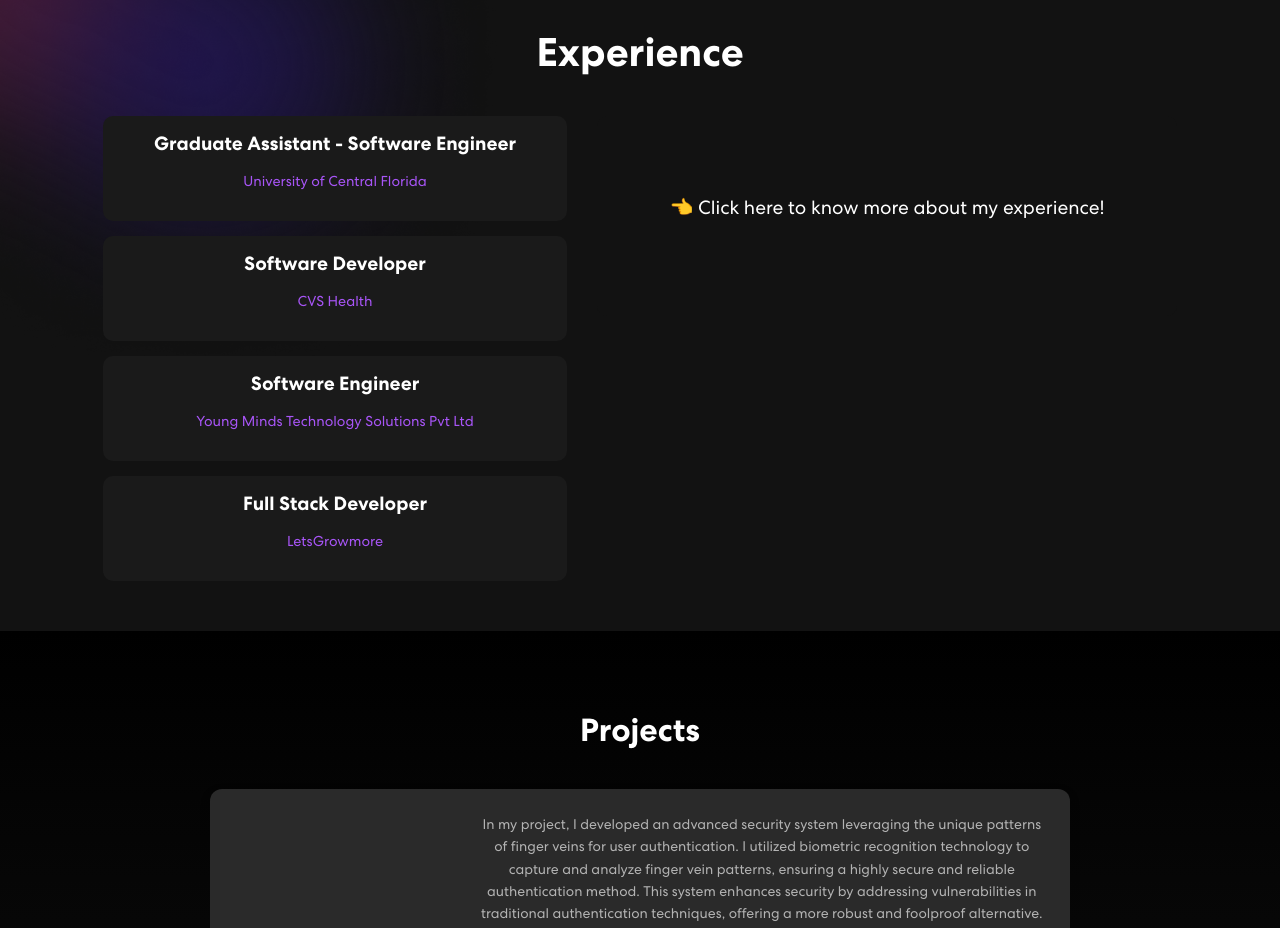
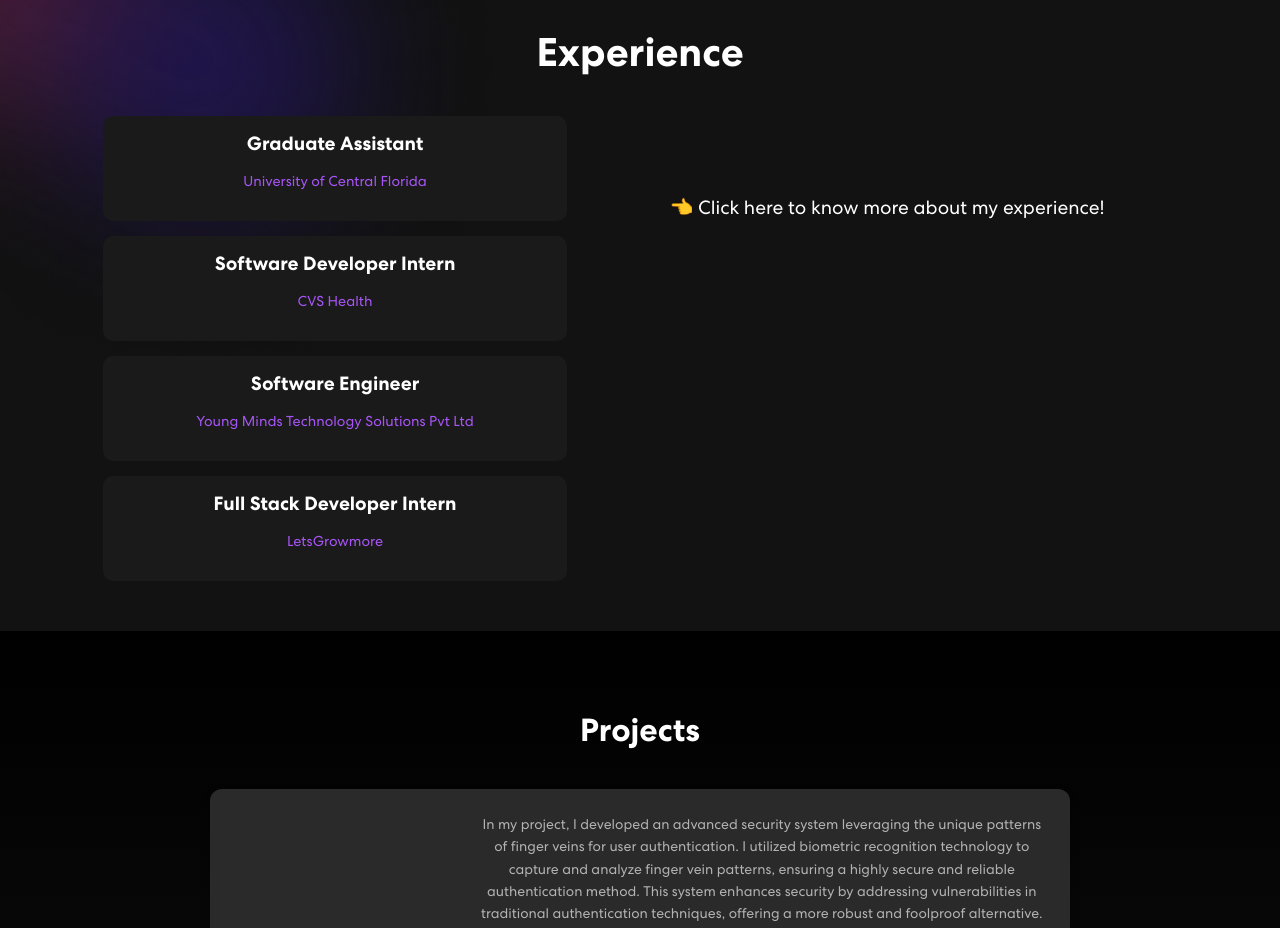
Before and after one commit to praveenkt2001/portfolio-website, a React (Create React App) app: page / in a window 1280 px wide. Shown: the part 1460-2388 px from the top of the page. Built offline with nearby package versions, Linux system fonts and the light colour scheme.

Commit message:
Update index1.js

```diff
--- a/src/constants/index1.js
+++ b/src/constants/index1.js
@@ -1,21 +1,21 @@
 export const EXPERIENCES = [
     {
-      year: " Aug 2023 – present",
-      role: " Graduate Assistant - Software Engineer",
+      year: " May 2024 – present",
+      role: " Graduate Assistant",
       company: "University of Central Florida",
       description: `Developed the UCF Research Data Portal, a cloud-based data management system using Java, Spring Boot, and React, enabling faculty to efficiently store, process, and visualize research data. Optimized database indexing, improving data retrieval speed by 40%. Designed and deployed a student performance analytics dashboard for STEM courses using Java and Apache Spark, providing faculty with predictive insights on student success with 85% accuracy. Automated academic grant tracking workflows using Java, AWS Lambda, and DynamoDB, reducing manual effort by 30% and cutting approval turnaround time by 40%. Additionally, optimized cloud deployment using AWS EC2 and S3, leading to a 25% reduction in operational costs while enhancing system reliability.`,
       technologies: ["Java", "Spring Boot", "React", "Database Indexing", "Apache Spark", "AWS Lambda", "DynamoDB", "AWS EC2", "AWS S3"],
     },
     {
-      year: "  May 2024 – Aug 2024",
-      role: " Software Developer",
+      year: "  Jan 2024 – May 2024",
+      role: " Software Developer Intern",
       company: " CVS Health",
       description: `Assisted in the development of the CVS Health Insurance Claims API, a microservices-based API built with Spring Boot, secured using OAuth 2.0 and JWT, enhancing policyholder authentication. Collaborated on a real-time prescription tracking system utilizing Kafka and PySpark, improving data synchronization between pharmacies and customers. Contributed to optimizing the CVS Patient Portal, enhancing front-end performance with React, Redux, and TypeScript, leading to a 40% reduction in load times. Additionally, assisted in implementing a HIPAA-compliant data processing pipeline, ensuring secure handling of patient data with end-to-end encryption.`,
       technologies: ["Spring Boot", "Microservices", "OAuth 2.0", "JWT", "Kafka", "PySpark", "React", "Redux", "TypeScript", "HIPAA Compliance", "End-to-End Encryption"],
     },
 
     {
-      year: "  Jun 2020 – Jun 2023",
+      year: "  Jun 2022 – Jun 2023",
       role: " Software Engineer",
       company: " Young Minds Technology Solutions Pvt Ltd",
       description: `Enhanced a customer segmentation system using Java, Spring Boot, and Apache Spark, improving marketing effectiveness by 15% through optimized data processing. Built an AI-powered chatbot with Java, Spring Boot, and NLP libraries, handling 600+ daily queries and improving response time by 35%. Developed a fraud detection system using Java, Apache Spark, and Kafka, reducing fraudulent activity by 20% with real-time analysis on AWS Lambda. Optimized product recommendation algorithms with Java-based collaborative filtering and Spring Boot APIs, boosting cross-sell conversions by 15%. Designed scalable data pipelines using Java, Apache Kafka, and Spring Boot, enabling real-time customer behavior analytics and improving business decision-making.`,
@@ -23,8 +23,8 @@
 
     },
     {
-        year: "    Jul 2019 – May 2020",
-        role: " Full Stack Developer",
+        year: "    Jul 2021 – May 2022",
+        role: " Full Stack Developer Intern",
         company: "  LetsGrowmore",
         description: `Developed the LetsGrowmore Task Management System using Angular, React, Redux, Node.js, and Express, enhancing team collaboration and security with RBAC. Built a scalable e-learning platform with Java, Spring Boot, Angular, and React, integrating REST APIs and deploying on AWS EC2 and RDS. Optimized the LetsGrowmore Analytics Dashboard with Apache Spark, Pandas, and Redis, reducing report generation time by 20%. Refactored the API Gateway using Java, Spring Cloud Gateway, C++, and Boost Libraries, improving latency by 15%. Developed a microservices architecture with Docker, Kubernetes, and GraphQL, enhancing scalability and backend efficiency.`,
         technologies: ["Angular", "React", "Redux", "Node.js", "Express", "Java", "Spring Boot", "REST APIs", "AWS EC2", "AWS RDS", "Apache Spark", "Pandas", "Redis", "Spring Cloud Gateway", "C++", "Boost Libraries", "Docker", "Kubernetes", "GraphQL", "Microservices Architecture"],
```
